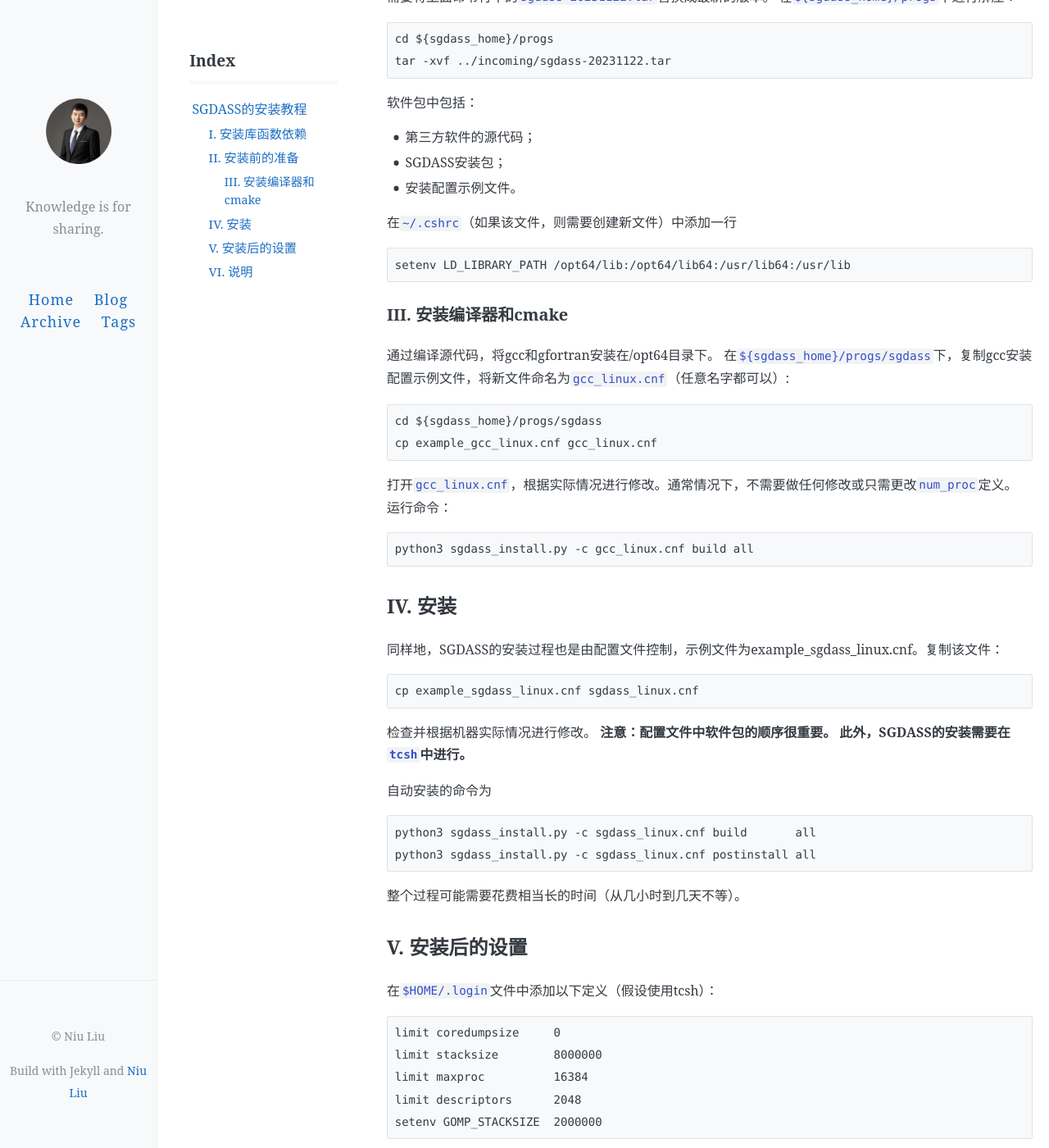
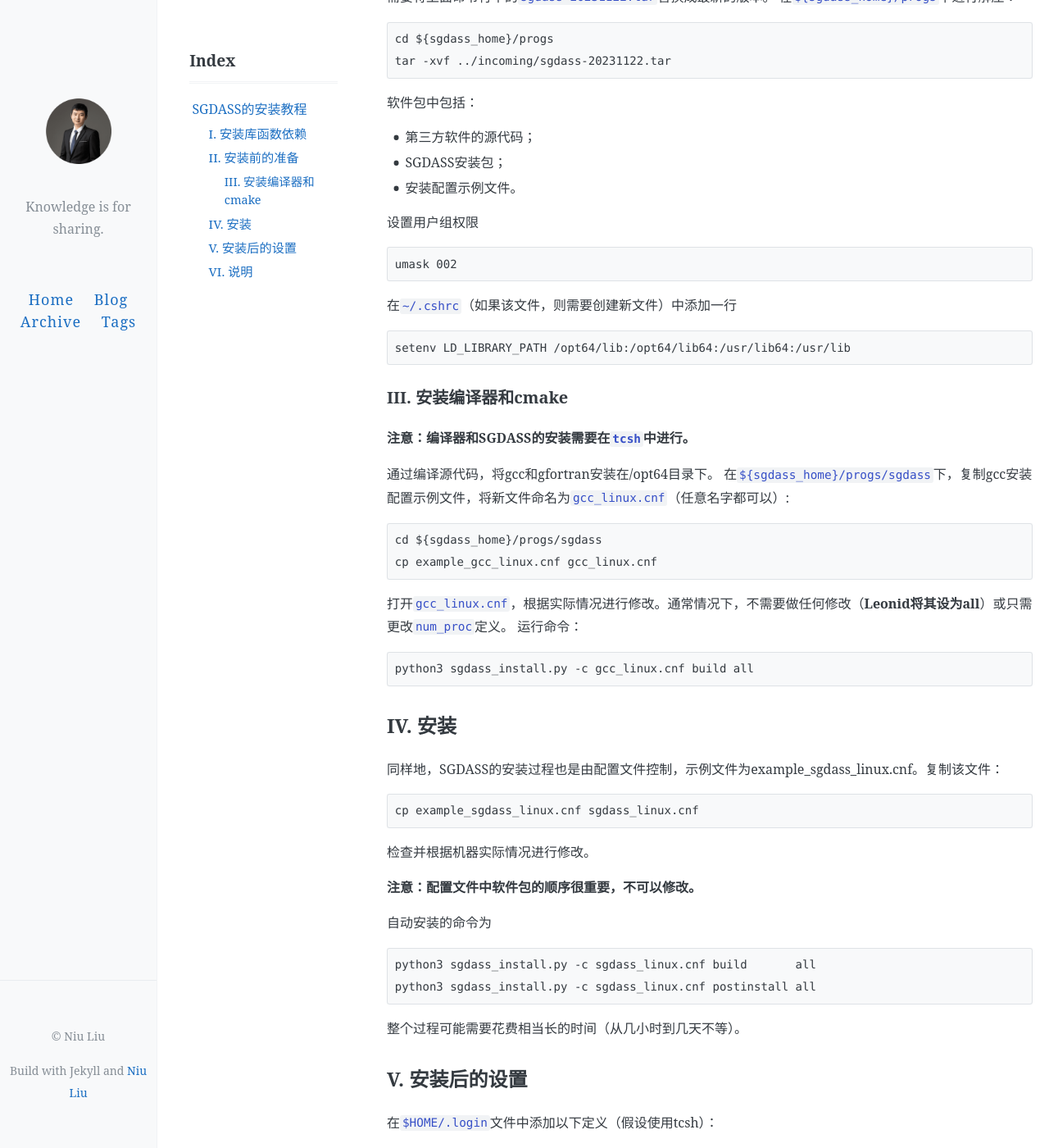
Before and after one commit to Niu-Liu/Niu-Liu.github.io, a Jekyll site: the page built from _posts/2022-02-01-install_sgdass.md, in a window 1280 px wide and 1400 px high, scrolled down 3101 px. Shown: the whole window at 82% size. Built offline with Jekyll 4.4.1, drawn with Linux system fonts in a browser that asks for light colours.

````diff
--- a/_posts/2022-02-01-install_sgdass.md
+++ b/_posts/2022-02-01-install_sgdass.md
@@ -153,6 +153,12 @@
 - SGDASS安装包；
 - 安装配置示例文件。
 
+设置用户组权限
+
+```
+umask 002
+```
+
 在`~/.cshrc`（如果该文件，则需要创建新文件）中添加一行
 
 ```
@@ -160,6 +166,8 @@
 ```
 
 ### III. 安装编译器和cmake
+
+**注意：编译器和SGDASS的安装需要在`tcsh`中进行。**
 
 通过编译源代码，将gcc和gfortran安装在/opt64目录下。
 在`${sgdass_home}/progs/sgdass`下，复制gcc安装配置示例文件，将新文件命名为`gcc_linux.cnf`（任意名字都可以）:
@@ -169,7 +177,7 @@
 cp example_gcc_linux.cnf gcc_linux.cnf
 ```
 
-打开`gcc_linux.cnf`，根据实际情况进行修改。通常情况下，不需要做任何修改或只需更改`num_proc`定义。
+打开`gcc_linux.cnf`，根据实际情况进行修改。通常情况下，不需要做任何修改（**Leonid将其设为all**）或只需更改`num_proc`定义。
 运行命令：
 
 ```
@@ -185,8 +193,8 @@
 ```
 
 检查并根据机器实际情况进行修改。
-**注意：配置文件中软件包的顺序很重要。
-此外，SGDASS的安装需要在`tcsh`中进行。**
+
+**注意：配置文件中软件包的顺序很重要，不可以修改。**
 
 自动安装的命令为
 
````
